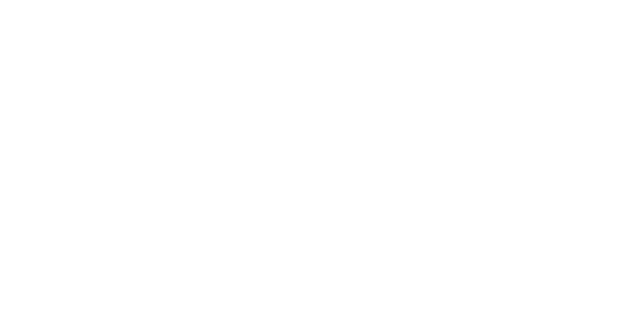
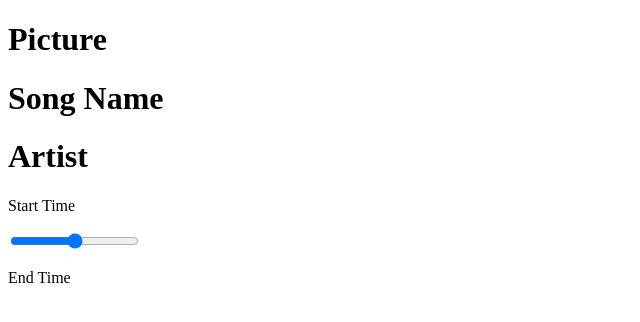
Before and after one commit to MatinSa7/music_player, a React (Create React App) app: page / in a window 1280 px wide. Shown: the top 322 px of the page, without its empty margins (0-640 px from the left). Built offline with nearby package versions, Linux system fonts and the light colour scheme.

Commit message:
Components

```diff
--- a/package.json
+++ b/package.json
@@ -6,6 +6,7 @@
     "@testing-library/jest-dom": "^5.12.0",
     "@testing-library/react": "^11.2.6",
     "@testing-library/user-event": "^12.8.3",
+    "node-sass": "^5.0.0",
     "react": "^17.0.2",
     "react-dom": "^17.0.2",
     "react-scripts": "4.0.3",
--- a/src/App.js
+++ b/src/App.js
@@ -1,9 +1,13 @@
 import React from "react";
-//testssasdasdsadas
+//Adding components
+import Player from "./components/Player";
+import Song from "./components/Song";
+
 function App() {
   return (
     <div className="App">
-
+      <Song />
+      <Player />
     </div>
   );
 }
--- /dev/null
+++ b/src/components/Player.js
@@ -0,0 +1,16 @@
+import React from "react";
+
+const Player = () => {
+  return (
+    <div className="player">
+      <div className="time-control">
+        <p>Start Time</p>
+        <input type="range" />
+        <p>End Time</p>
+      </div>
+      <div className="play-control"></div>
+    </div>
+  );
+};
+
+export default Player;
--- /dev/null
+++ b/src/components/Song.js
@@ -0,0 +1,13 @@
+import React from "react";
+
+const Song = () => {
+  return (
+    <div className="song-container">
+      <h1>Picture</h1>
+      <h1>Song Name</h1>
+      <h1>Artist</h1>
+    </div>
+  );
+};
+
+export default Song;
--- /dev/null
+++ b/src/styles/app.scss
@@ -0,0 +1,5 @@
+* {
+  margin: 0;
+  padding: 0;
+  box-sizing: border-box;
+}
```
Also changed, not shown: 1 other file (tests, documents, lock files or other folders).
